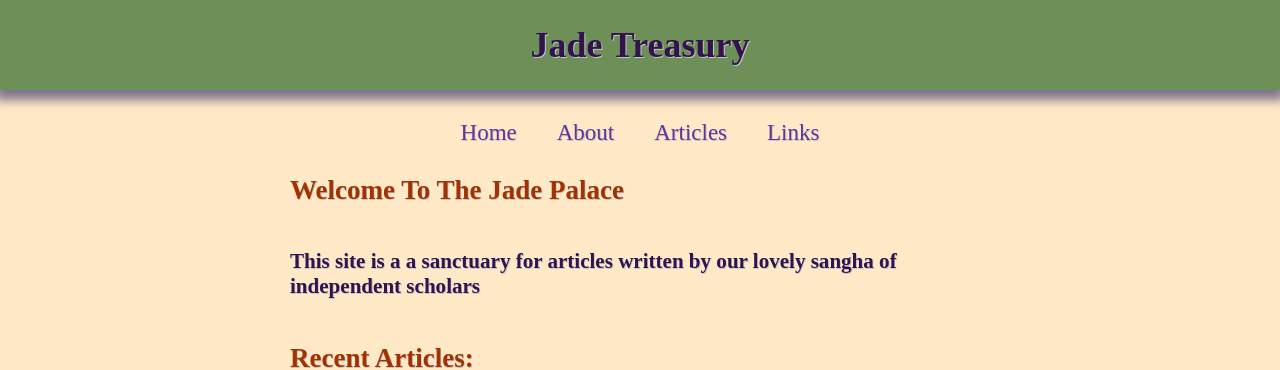
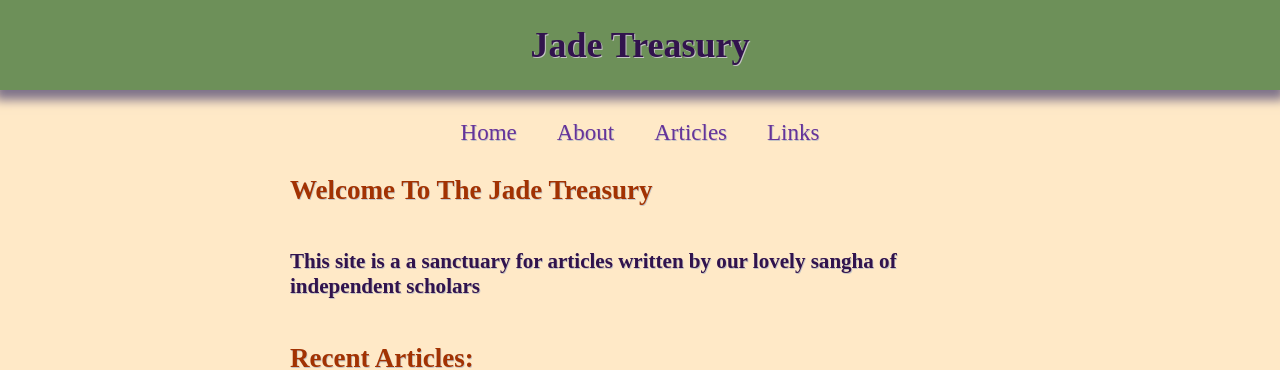
Before and after one commit to royalsaltmerchant/jadetreasury, a Jekyll site: the page built from index.html, in a window 1280 px wide. Shown: the top 370 px of the page. Built offline with Jekyll 4.4.1, drawn with Linux system fonts in a browser that asks for light colours; some web fonts are replaced.

Commit message:
wrong word in heading on index

```diff
--- a/index.html
+++ b/index.html
@@ -3,7 +3,7 @@ layout: default
 ---
 
 <div class="section-one">
-<h2>Welcome To The Jade Palace</h2>
+<h2>Welcome To The Jade Treasury</h2>
 <h3>This site is a a sanctuary for articles written by our lovely sangha of independent scholars</h3>
 <h2>Recent Articles:</h2>
 <h3><u>On the Topic of Zen</u></h3>
```
